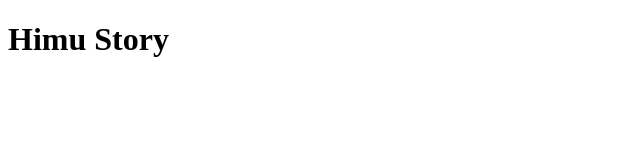
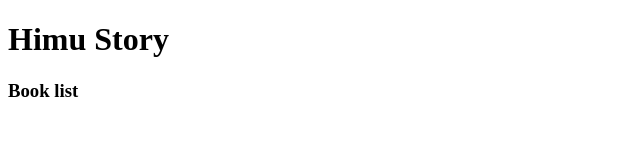
Before and after one commit to emonsarwaer/my-fast-web, a plain HTML site: page index.html in a window 1280 px wide. Shown: the full height of the page, 0-640 px from the left. Drawn offline with Linux system fonts and the light colour scheme.

Commit message:
learned github

```diff
--- a/index.html
+++ b/index.html
@@ -8,5 +8,6 @@
 </head>
 <body>
     <h1>Himu Story</h1>
+    <h3>Book list</h3>
 </body>
 </html>
```
